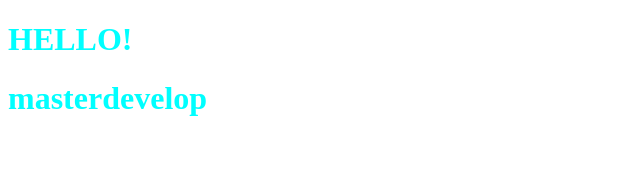
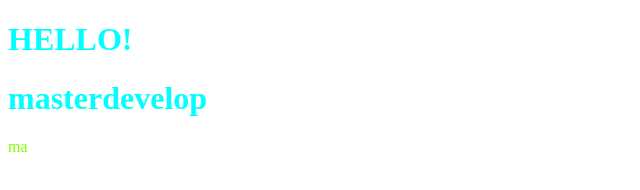
Before and after one commit to Tabigon74/gitlearning, a plain HTML site: page index.html in a window 1280 px wide. Shown: the full height of the page, 0-640 px from the left. Drawn offline with Linux system fonts and the light colour scheme.

Commit message:
added-p-style

```diff
--- a/index.html
+++ b/index.html
@@ -9,5 +9,6 @@
 <body>
     <h1>HELLO!</h1>
     <h1>masterdevelop</h1>
+    <p>ma</p>
 </body>
 </html>
--- a/style.css
+++ b/style.css
@@ -1,3 +1,6 @@
 h1{
     color: aqua;
 }
+p{
+    color: chartreuse;
+}
```
